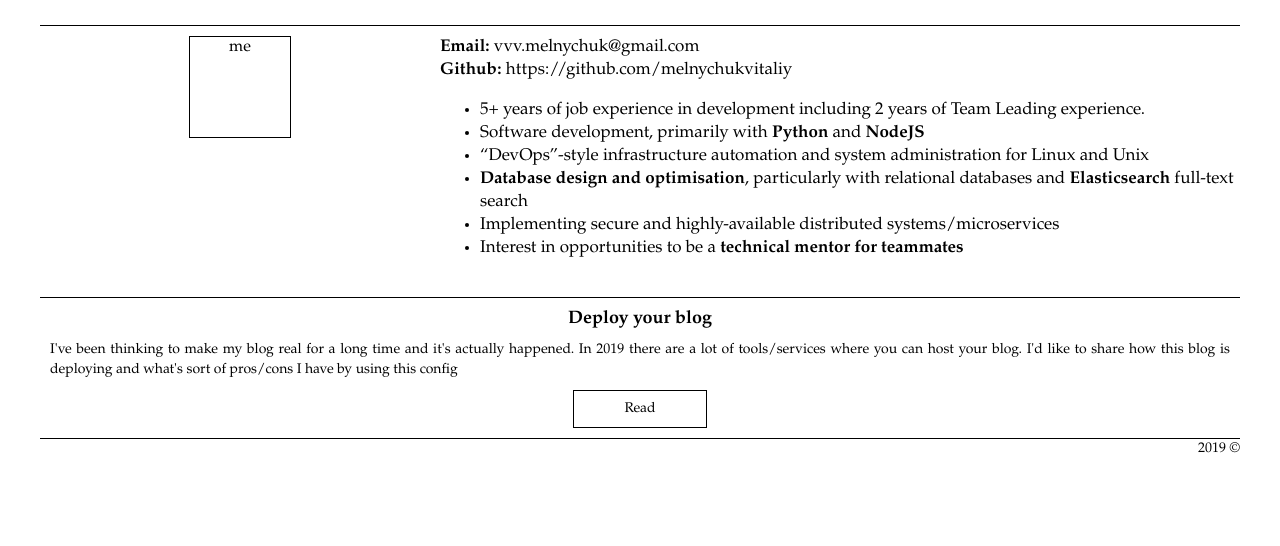
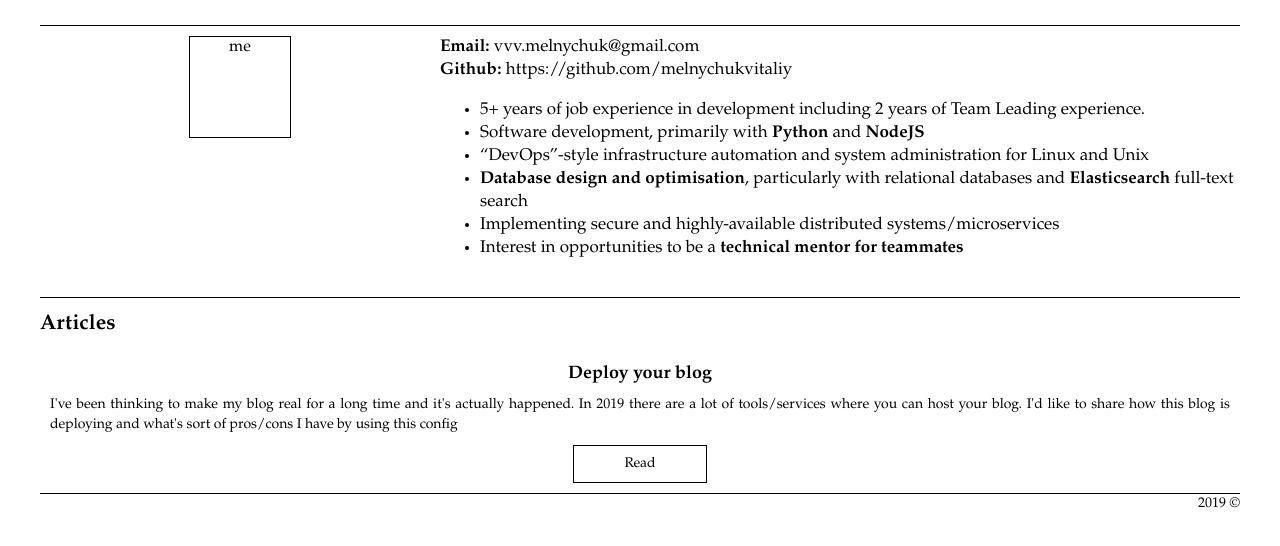
Before and after one commit to vitaliimelnychuk/blog, a Next.js app: page / in a window 1280 px wide. Shown: the top 546 px of the page. Built offline with nearby package versions, Linux system fonts and the light colour scheme.

Commit message:
add articles title

```diff
--- a/pages/index.tsx
+++ b/pages/index.tsx
@@ -6,6 +6,7 @@ const Home = () => (
   <Layout >
     <div>
       <About />
+      <h2>Articles  </h2>
       <div className="posts">
         <Post
           title='Deploy your blog'
```
